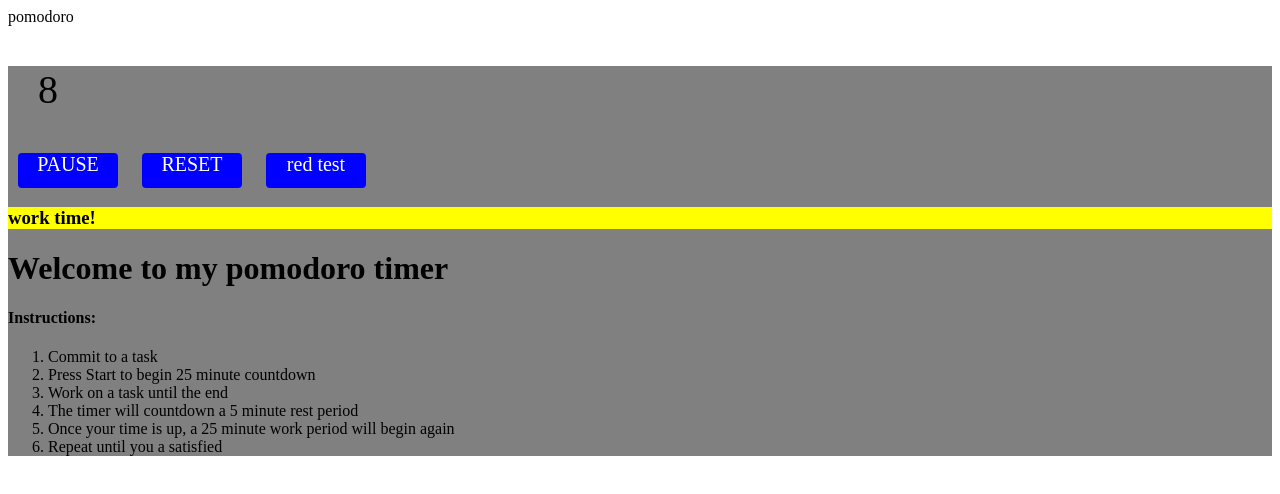
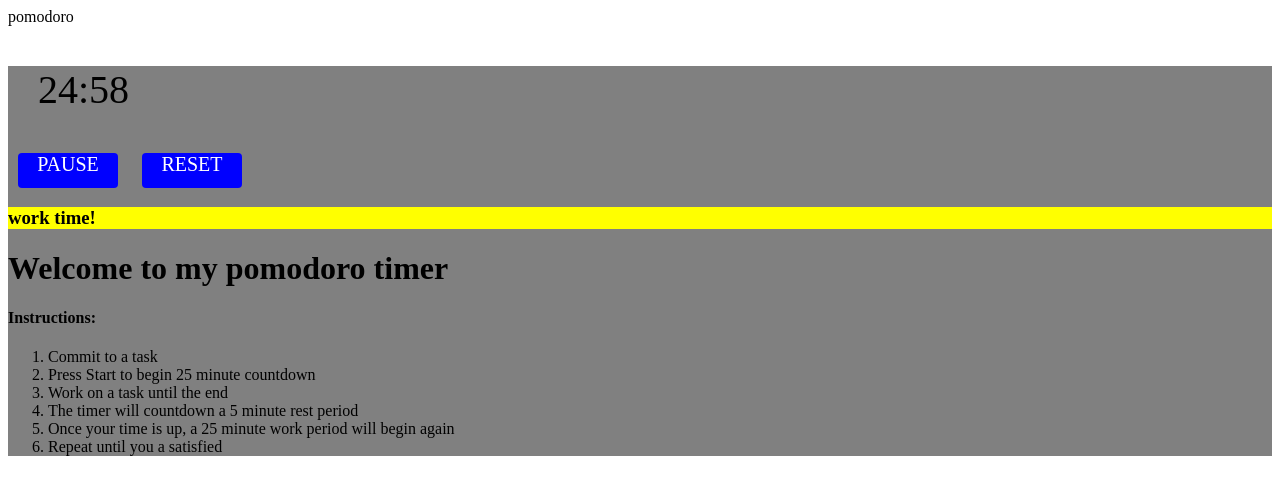
Before and after one commit to Arithmetics/pomodoro, a plain HTML site: page index.html in a window 1280 px wide. Both pictures are taken after a click on the element "START". Drawn offline with Linux system fonts and the light colour scheme.

Commit message:
done! yay it works, could use some function cleanup, but ready to move on to ruby again

```diff
--- a/index.html
+++ b/index.html
@@ -22,7 +22,7 @@
 
   <div class="button" id="start"> START </div>
   <div class="button" id="reset"> RESET </div>
-  <div class="button" id="pause"> red test </div>
+
 
   </div>
 
--- a/js/script.js
+++ b/js/script.js
@@ -1,20 +1,30 @@
 $(document).ready(function(){
   var clicked = 0;
   var interval;
-  var secs = (10);
-  $("p").text(secs);
+  var secs = (25*60);
+
+  var display = new Date(null);
+  display.setSeconds(secs);
+  display = (String(display)).substring(19,25);
+
+  $("p").text(display);
   var cycle;
   var work = true;
   $(".dir").text("work time!");
 
-
+////////////////////////////////////////////////////
   $("#reset").click(function(){
-    secs = (10);
+    secs = (25*60);
     work = true;
-    $("p").text(secs);
+    var display2 = new Date(null);
+    display2.setSeconds(secs);
+    display2 = (String(display2)).substring(19,25);
+    $("p").text(display2);
     $('.dir').css('background-color', 'yellow');
     $(".dir").text("work time!");
   })
+
+  ////////////////////////////////////////////////
 
   $("#start").click(function(){
     if (clicked % 2 == 0) {
@@ -26,7 +36,10 @@ $(document).ready(function(){
 
         if (secs > 0){
         secs -= 1;
-        $("p").text(secs);
+        var display3 = new Date(null);
+        display3.setSeconds(secs);
+        display3 = (String(display3)).substring(19,25);
+        $("p").text(display3);
         } else {
           if (work == false) {
             secs = (10);
@@ -34,7 +47,7 @@ $(document).ready(function(){
             $('.dir').css('background-color', 'yellow');
             $(".dir").text("work time!");
           } else{
-            secs = (5);
+            secs = (5*60);
             work = false;
             $('.dir').css('background-color', 'green');
             $(".dir").text("break time!");
@@ -44,8 +57,6 @@ $(document).ready(function(){
 
       cycle = setInterval(function(){elapse() }, 1000);
 
-      $("p").text(elapsedTime);
-
 
     } else {
       $("#start").text("START");
@@ -54,11 +65,8 @@ $(document).ready(function(){
     }
   })
 
+//////////////////////////////////////////////
 
 
-  $("#pause").click(function(){
-
-    $("p").toggleClass("red");
-  })
 
 });
```
